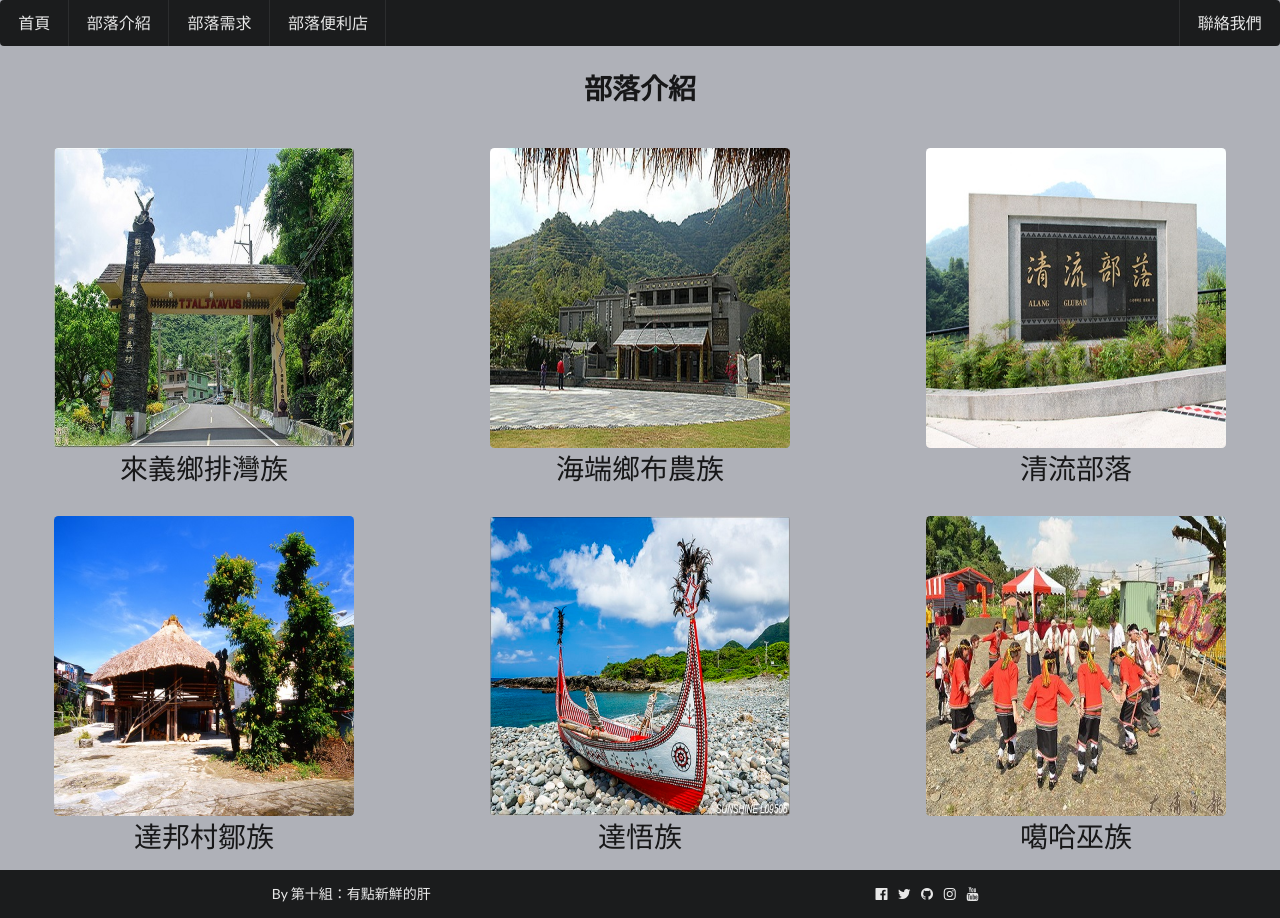
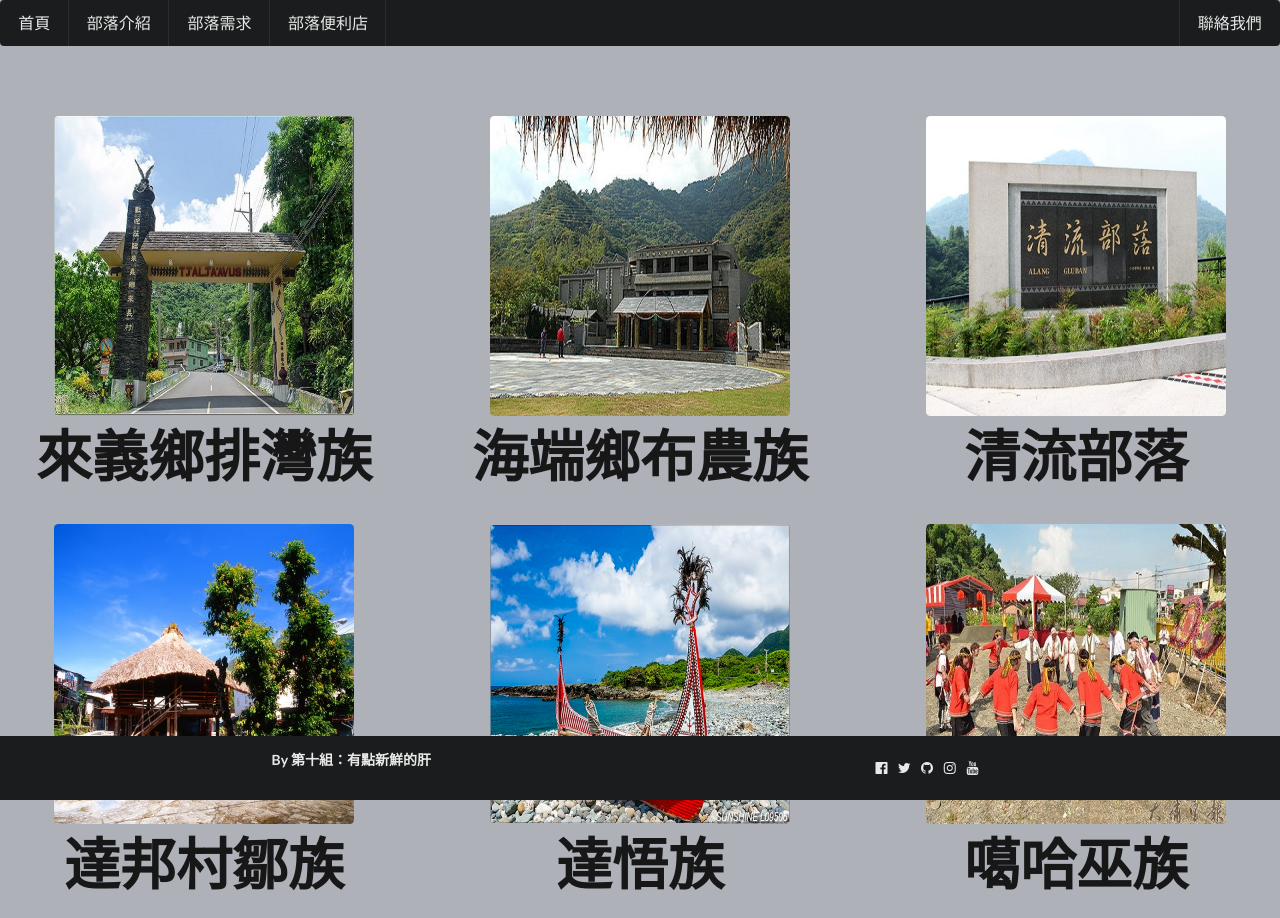
Before and after one commit to FCU21-Prophet/Tribal-Care, a Flask app: page /about in a window 1280 px wide. Run offline with Flask 2, Linux system fonts and the light colour scheme.

Commit message:
let footer just in bottom

```diff
--- a/templates/about.html
+++ b/templates/about.html
@@ -13,7 +13,6 @@
 </head>
 
 <body style="background-color: #afb1b8;">
-    <div class="container-fluid">
     <div class="ui huge menu inverted">
         <a class="item" href="/">首頁</a>
         <a class="item" href="/about">部落介紹</a>
@@ -23,8 +22,7 @@
             <a class="item" href="#">聯絡我們</a>
         </div>
     </div>
-    </div>
-    <h1 class="ui center aligned header">部落介紹</h1>
+    <h1 class="ui center aligned header" 部落介紹</h1>
     <div class="ui grid" style="margin-top:2em;text-align:center;">
         <div id="row1" class="three column row">
             <div class="column">
@@ -66,7 +64,7 @@
                 <p style="font-size:2em">噶哈巫族</p>
             </div>
         </div>
-        <div class="ui inverted vertical footer segment" style="width:100%">
+        <div class="ui inverted vertical footer segment" style="width:100%;left:0;position:fixed;bottom:0;">
             <div class="ui container">
                 <div class="ui grid">
                     <div class="eight wide column">
--- a/templates/buy.html
+++ b/templates/buy.html
@@ -257,7 +257,7 @@
             </div>
         </div>
     </div>
-    <div class="ui inverted vertical footer segment">
+    <div class="ui inverted vertical footer segment" style="width:100%;left:0;position:fixed;bottom:0;">
         <div class="ui container">
             <div class="ui grid">
                 <div class="eight wide column">
--- a/templates/index.html
+++ b/templates/index.html
@@ -15,7 +15,7 @@
 </head>
 
 <body>
-    <div class="ui huge menu inverted">
+    <div class="ui huge menu inverted" style="width:100%;position:fixed;top:0;">
         <a class="item" href="/">首頁</a>
         <a class="item" href="/about">部落介紹</a>
         <a class="item" href="/need">部落需求</a>
@@ -24,7 +24,7 @@
             <a class="item" href="#">聯絡我們</a>
         </div>
     </div>
-    <h1 class="ui center aligned header">看見台灣部落</h1>
+    <h1 class="ui center aligned header" style="margin-top:3em">看見台灣部落</h1>
     <div id="pics" class="flexslider">
         <ul class="slides">
             <li>
@@ -74,7 +74,7 @@
         部落地圖
     </div>
     <div id="map"></div>
-    <div class="ui inverted vertical footer segment">
+    <div class="ui inverted vertical footer segment" style="width:100%;left:0;position:fixed;bottom:0;">
         <div class="ui container">
             <div class="ui grid">
                 <div class="eight wide column">
--- a/templates/need.html
+++ b/templates/need.html
@@ -13,7 +13,7 @@
 </head>
 
 <body style="background-color: #afb1b8;">
-    <div class="ui huge menu inverted">
+    <div class="ui huge menu inverted" style="width:100%;position:fixed;top:0;">
         <a class="item" href="/">首頁</a>
         <a class="item" href="/about">部落介紹</a>
         <a class="item" href="/need">部落需求</a>
@@ -22,7 +22,7 @@
             <a class="item" href="#">聯絡我們</a>
         </div>
     </div>
-    <h1 class="ui center aligned header">部落需求</h1>
+    <h1 class="ui center aligned header" style="margin-top:3em">部落需求</h1>
     <div style="width:80%;margin-left: 10%;margin-right:10%;">
         <table class="ui celled table">
             <thead>
@@ -124,7 +124,7 @@
         <p><i class="address card icon"></i>  聯絡地址：台中市西屯區文華路100號</p>
         <p><i class="mail square icon"></i>  電子郵件：<a href="mailto:abc@fcu.edu.tw" target="_blank">abc@fcu.edu.tw</a></p>
     </div>
-    <div class="ui inverted vertical footer segment">
+    <div class="ui inverted vertical footer segment" style="width:100%;left:0;position:fixed;bottom:0;">
         <div class="ui container">
             <div class="ui grid">
                 <div class="eight wide column">
```
Lines whose indentation alone changed are shown as unchanged.
